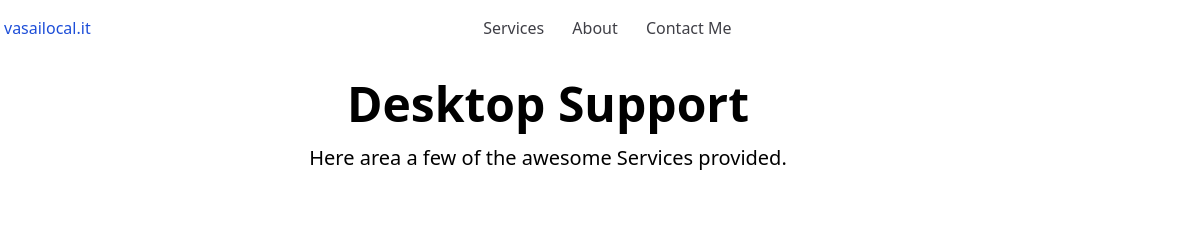
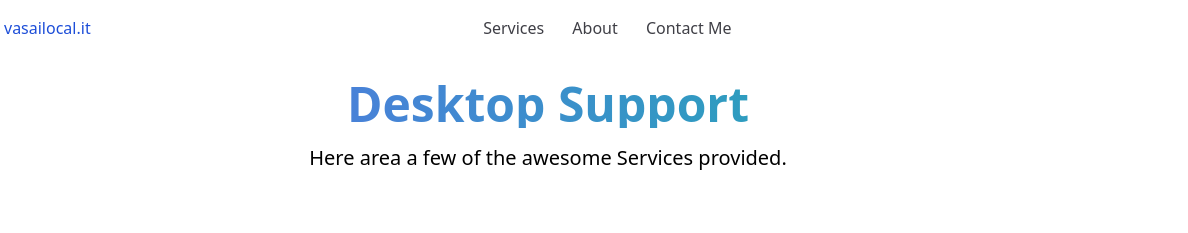
Before and after one commit to shanerwarner/vasailocal, a website: page public/desktopsupport.html in a window 1280 px wide. Shown: the top 233 px of the page, 92-1280 px from the left. Drawn offline with Linux system fonts and the light colour scheme.

Commit message:
major changes

```diff
--- a/public/desktopsupport.html
+++ b/public/desktopsupport.html
@@ -72,7 +72,7 @@
     <section class="">
       <div class="container max-w-xl p-6 mx-auto space-y-12 lg:px-8 lg:max-w-7xl">
         <div>
-          <h2 class="text-3xl font-bold text-center sm:text-5xl">Desktop Support</h2>
+          <h2 class="text-4xl font-bold text-center sm:text-5xl bg-gradient-to-r from-indigo-500 to-teal-500 bg-clip-text text-transparent ">Desktop Support</h2>
           <p class="max-w-3xl mx-auto mt-4 text-xl text-center ">Here area a few of the awesome Services provided.</p>
         </div>
         <div class="grid lg:gap-8 lg:grid-cols-2 lg:items-center">
```
Also changed, not shown: public/style.css.
